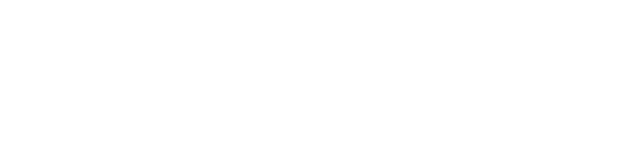
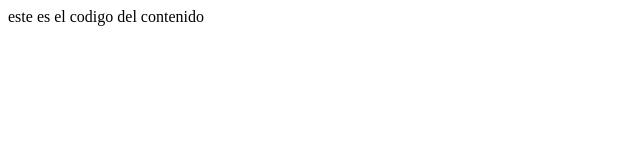
Before and after one commit to EnithPeralta/Git-Frond, a plain HTML site: page index.html in a window 1280 px wide. Shown: the whole page, without its empty margins (0-640 px from the left). Drawn offline with Linux system fonts and the light colour scheme.

Commit message:
Identificador de contenido

```diff
--- a/index.html
+++ b/index.html
@@ -11,6 +11,7 @@
 
     </header>
     <div class="continer">
+        este es el codigo del contenido
     </div>
     <footer>
 
```
